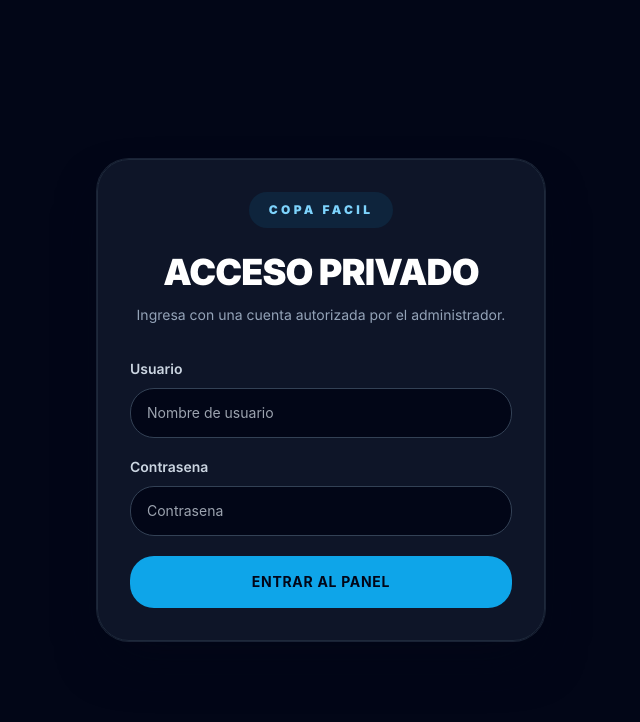
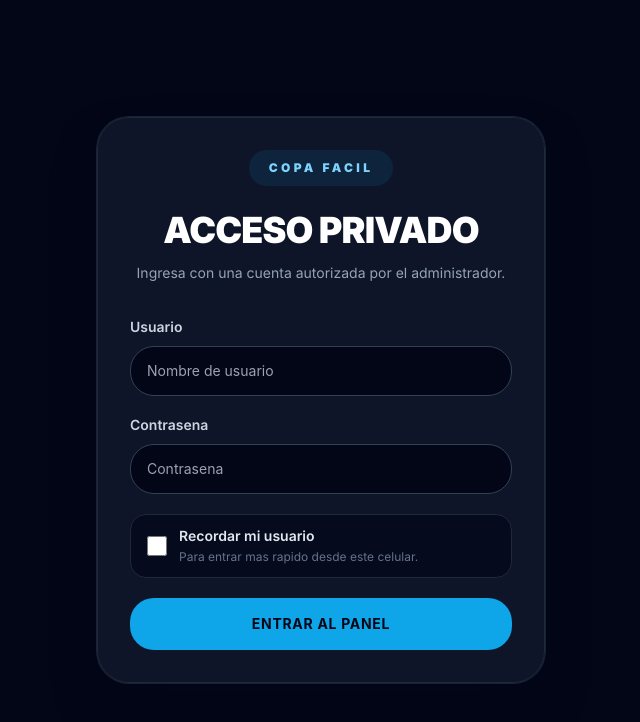
Before and after one commit to luisenriqueguelgrimaldo0727-dotcom/copa-facil-2026, a React (Vite) app: page / in a window 1280 px wide. Shown: the top 722 px of the page, without its empty margins (319-959 px from the left). Built offline with nearby package versions, Linux system fonts and the light colour scheme; no server answers; the database is empty; the HTML template or start-up script is replaced by a standard one.

Commit message:
Mejorar nombres y recordar usuario

```diff
--- a/src/components/StandingsTable.jsx
+++ b/src/components/StandingsTable.jsx
@@ -55,16 +55,16 @@ const StandingsTable = () => {
               index === 0 ? 'bg-sky-950/20' : 'bg-slate-950/80'
             }`}
           >
-            <span className={`flex h-6 w-6 items-center justify-center justify-self-center rounded-full text-[10px] font-black ${
+            <span className={`flex h-5 w-5 items-center justify-center justify-self-center rounded-full text-[9px] font-black ${
               isQualified ? 'bg-emerald-500 text-slate-950' : 'bg-slate-800 text-slate-400'
             }`}>{index + 1}</span>
             {teamLogo ? (
-              <img src={teamLogo} alt="" className="hd-flag h-6 w-6 rounded object-cover ring-1 ring-slate-700" />
+              <img src={teamLogo} alt="" className="hd-flag h-5 w-5 rounded object-cover ring-1 ring-slate-700" />
             ) : (
-              <span className="flex h-6 w-6 items-center justify-center rounded bg-slate-800 text-[10px]">⚽</span>
+              <span className="flex h-5 w-5 items-center justify-center rounded bg-slate-800 text-[9px]">⚽</span>
             )}
-            <span className="min-w-0 truncate font-black uppercase text-slate-100">{team.name}</span>
-            <span className="text-center text-[10px] font-black text-sky-300">{team.points}</span>
+            <span className="min-w-0 whitespace-nowrap text-[clamp(7px,2.15vw,9px)] font-black uppercase tracking-tight text-slate-100">{team.name}</span>
+            <span className="text-center text-[9px] font-black text-sky-300">{team.points}</span>
             <span className="text-center text-slate-300">{team.played}</span>
             <span className="text-center text-slate-300">{team.wins}</span>
             <span className="text-center text-slate-300">{team.draws}</span>
--- a/src/components/TopScorers.jsx
+++ b/src/components/TopScorers.jsx
@@ -49,12 +49,13 @@ const TopScorers = () => {
                 <span className="flex h-10 w-10 shrink-0 items-center justify-center rounded-xl bg-slate-800 text-lg ring-1 ring-slate-700">⚽</span>
               )}
 
-              <span className="min-w-0 flex-1 truncate text-sm font-black uppercase tracking-wide text-white sm:text-base">
+              <span className="min-w-0 flex-1 break-words text-sm font-black uppercase leading-tight tracking-wide text-white sm:text-base">
                 {player.name}
               </span>
 
-              <span className="inline-flex shrink-0 items-center gap-1 rounded-xl bg-sky-500 px-3 py-2 text-sm font-black text-slate-950">
-                ⚽ {player.goals || 0}
+              <span className="inline-flex min-w-[54px] shrink-0 flex-col items-center justify-center rounded-xl bg-sky-500 px-2 py-1.5 font-black text-slate-950">
+                <span className="text-base leading-none">{player.goals || 0}</span>
+                <span className="mt-1 text-[8px] uppercase tracking-wider">Goles</span>
               </span>
             </div>
           ))}
--- a/src/index.css
+++ b/src/index.css
@@ -80,9 +80,9 @@ textarea {
 
 .mobile-standing-grid {
   display: grid;
-  grid-template-columns: 26px 26px minmax(48px, 1fr) repeat(8, minmax(18px, 22px));
+  grid-template-columns: 22px 22px minmax(96px, 1fr) repeat(8, minmax(15px, 17px));
   align-items: center;
-  column-gap: 2px;
+  column-gap: 1px;
 }
 
 @media (max-width: 640px) {
@@ -166,4 +166,8 @@ textarea {
   .mobile-tabbar > button {
     min-height: 48px;
   }
+
+  .remember-user-checkbox {
+    min-height: 1.25rem !important;
+  }
 }
--- a/src/pages/AuthPage.jsx
+++ b/src/pages/AuthPage.jsx
@@ -3,13 +3,23 @@ import useTournamentStore from '../store/useTournamentStore';
 
 const AuthPage = () => {
   const loginUser = useTournamentStore((state) => state.loginUser);
-  const [username, setUsername] = useState('');
+  const savedUsername = localStorage.getItem('copa-facil-remembered-user') || '';
+  const [username, setUsername] = useState(savedUsername);
   const [password, setPassword] = useState('');
+  const [rememberUsername, setRememberUsername] = useState(Boolean(savedUsername));
   const [message, setMessage] = useState(null);
 
   const handleSubmit = (event) => {
     event.preventDefault();
-    const result = loginUser(username.trim(), password.trim());
+    const cleanUsername = username.trim();
+    const result = loginUser(cleanUsername, password.trim());
+    if (result.success) {
+      if (rememberUsername) {
+        localStorage.setItem('copa-facil-remembered-user', cleanUsername);
+      } else {
+        localStorage.removeItem('copa-facil-remembered-user');
+      }
+    }
     setMessage(result.message);
   };
 
@@ -28,7 +38,7 @@ const AuthPage = () => {
           </p>
         </div>
 
-        <form onSubmit={handleSubmit} className="space-y-5">
+        <form onSubmit={handleSubmit} className="space-y-5" autoComplete="on">
           <label className="block">
             <span className="block text-sm font-semibold text-slate-300">Usuario</span>
             <input
@@ -36,6 +46,7 @@ const AuthPage = () => {
               onChange={(event) => setUsername(event.target.value)}
               className="mt-2 w-full rounded-3xl border border-slate-700 bg-slate-950 px-4 py-3.5 text-sm text-slate-100 outline-none focus:border-sky-500 focus:ring-2 focus:ring-sky-500/20"
               type="text"
+              name="username"
               placeholder="Nombre de usuario"
               autoComplete="username"
               required
@@ -49,10 +60,24 @@ const AuthPage = () => {
               onChange={(event) => setPassword(event.target.value)}
               className="mt-2 w-full rounded-3xl border border-slate-700 bg-slate-950 px-4 py-3.5 text-sm text-slate-100 outline-none focus:border-sky-500 focus:ring-2 focus:ring-sky-500/20"
               type="password"
+              name="password"
               placeholder="Contrasena"
               autoComplete="current-password"
               required
             />
+          </label>
+
+          <label className="flex cursor-pointer items-center gap-3 rounded-2xl border border-slate-800 bg-slate-950/70 px-4 py-3">
+            <input
+              type="checkbox"
+              checked={rememberUsername}
+              onChange={(event) => setRememberUsername(event.target.checked)}
+              className="remember-user-checkbox h-5 w-5 shrink-0 accent-sky-500"
+            />
+            <span>
+              <span className="block text-sm font-semibold text-slate-200">Recordar mi usuario</span>
+              <span className="mt-0.5 block text-xs text-slate-500">Para entrar mas rapido desde este celular.</span>
+            </span>
           </label>
 
           {message && (
```
